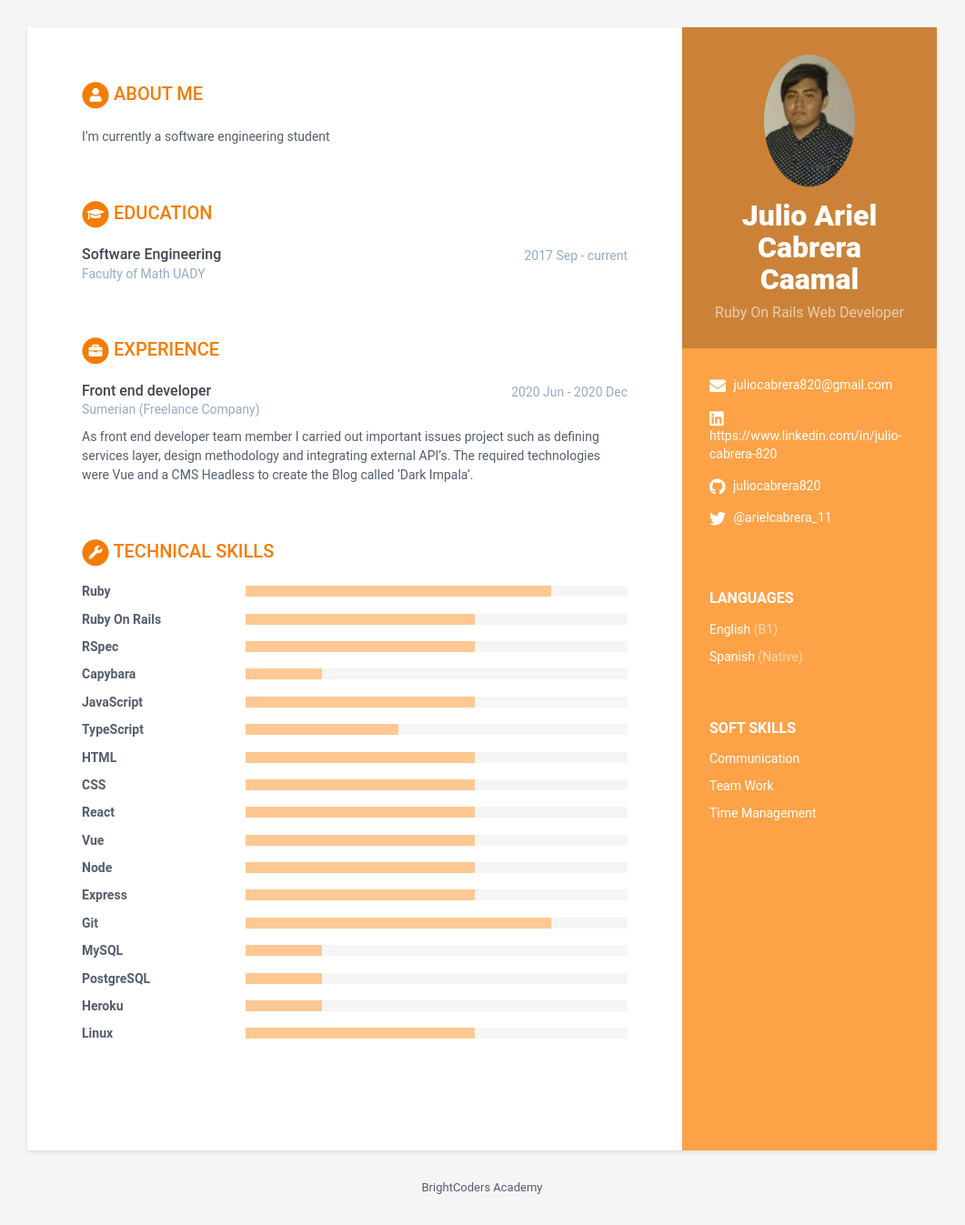
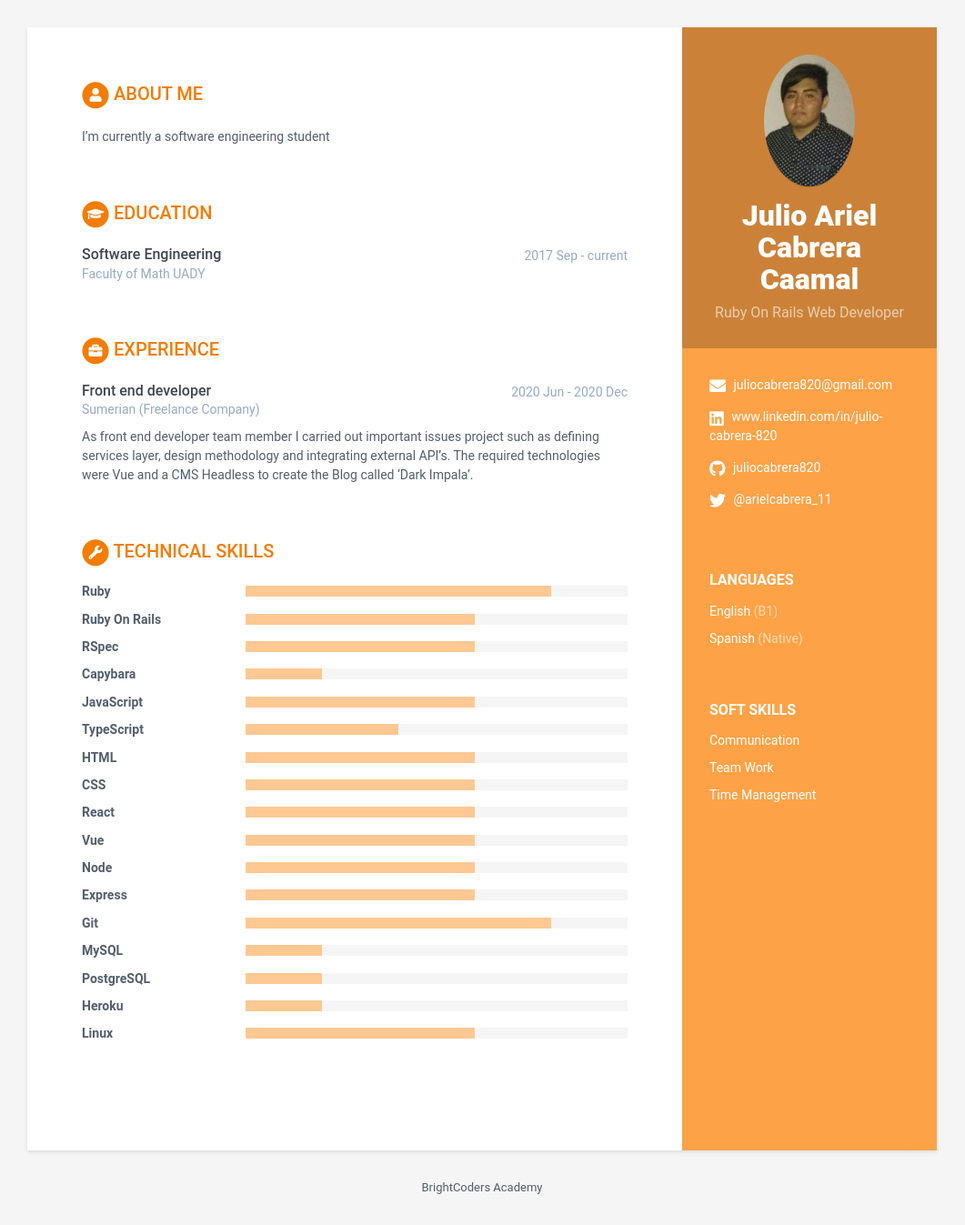
Before and after one commit to BC-MAY-21-ROR/kata-04-resume-juliocabrera820, a Jekyll site: the page built from index.html, in a window 1280 px wide. Shown: the whole page at 91% size, without its empty margins (110-1171 px from the left). Built offline with Jekyll 4.4.1, drawn with Linux system fonts in a browser that asks for light colours; part of the change alters nothing that is shown.

Commit message:
update linkedin profile link

```diff
--- a/_data/data.yml
+++ b/_data/data.yml
@@ -15,7 +15,7 @@ sidebar:
   email: juliocabrera820@gmail.com
   phone:
   website: # No agregar http://
-  linkedin: https://www.linkedin.com/in/julio-cabrera-820
+  linkedin: www.linkedin.com/in/julio-cabrera-820
   github: juliocabrera820
   gitlab:
   bitbucket:
```
